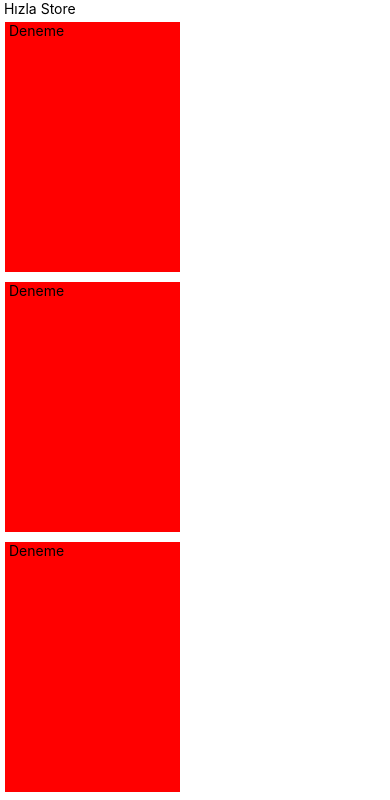
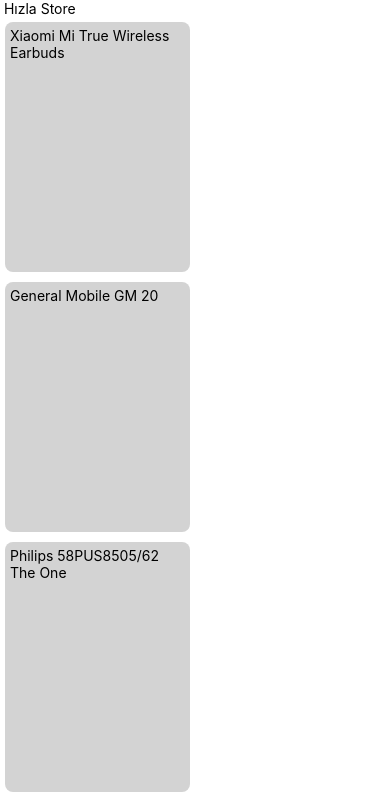
Before and after one commit to aytacbulanik/Store_App, a React Native app: screen / in a window 390 px wide. Shown: the top 800 px of the page. Built offline with nearby package versions, Linux system fonts and the light colour scheme.

Commit message:
product data showing

```diff
--- a/src/App.js
+++ b/src/App.js
@@ -4,7 +4,7 @@
 import dataArray from './data.json';
 
 const App = () => {
-  const renderItem = ({item}) => <Card data={item} />;
+  const renderItem = ({item}) => <Card product={item} />;
 
   return (
     <SafeAreaView>
--- a/src/components/Card/Card.Style.js
+++ b/src/components/Card/Card.Style.js
@@ -2,11 +2,18 @@
 
 const styles = StyleSheet.create({
   container: {
-    backgroundColor: 'red',
+    backgroundColor: 'lightgray',
     margin: 5,
-    width: (Dimensions.get('window').width - 40) / 2,
+    padding: 5,
+    borderRadius: 8,
+    width: (Dimensions.get('window').width - 20) / 2,
     height: 250,
   },
+  image_view_container: {},
+  text_view_container: {},
+  name_title: {},
+  price_title: {},
+  stock_title: {},
 });
 
 export default styles;
--- a/src/components/Card/Card.js
+++ b/src/components/Card/Card.js
@@ -1,11 +1,18 @@
-import {View, Text } from 'react-native';
+import {View, Text, Image} from 'react-native';
 import React from 'react';
 import styles from './Card.Style';
 
-const Card = ({cards}) => {
+const Card = ({product}) => {
   return (
     <View style={styles.container}>
-      <Text> Deneme</Text>
+      <View style={styles.image_view_container}>
+        <Image />
+      </View>
+      <View style={styles.text_view_container}>
+        <Text style={styles.name_title}>{product.title}</Text>
+        <Text style={styles.price_title} />
+        <Text style={styles.stock_title} />
+      </View>
     </View>
   );
 };
```
